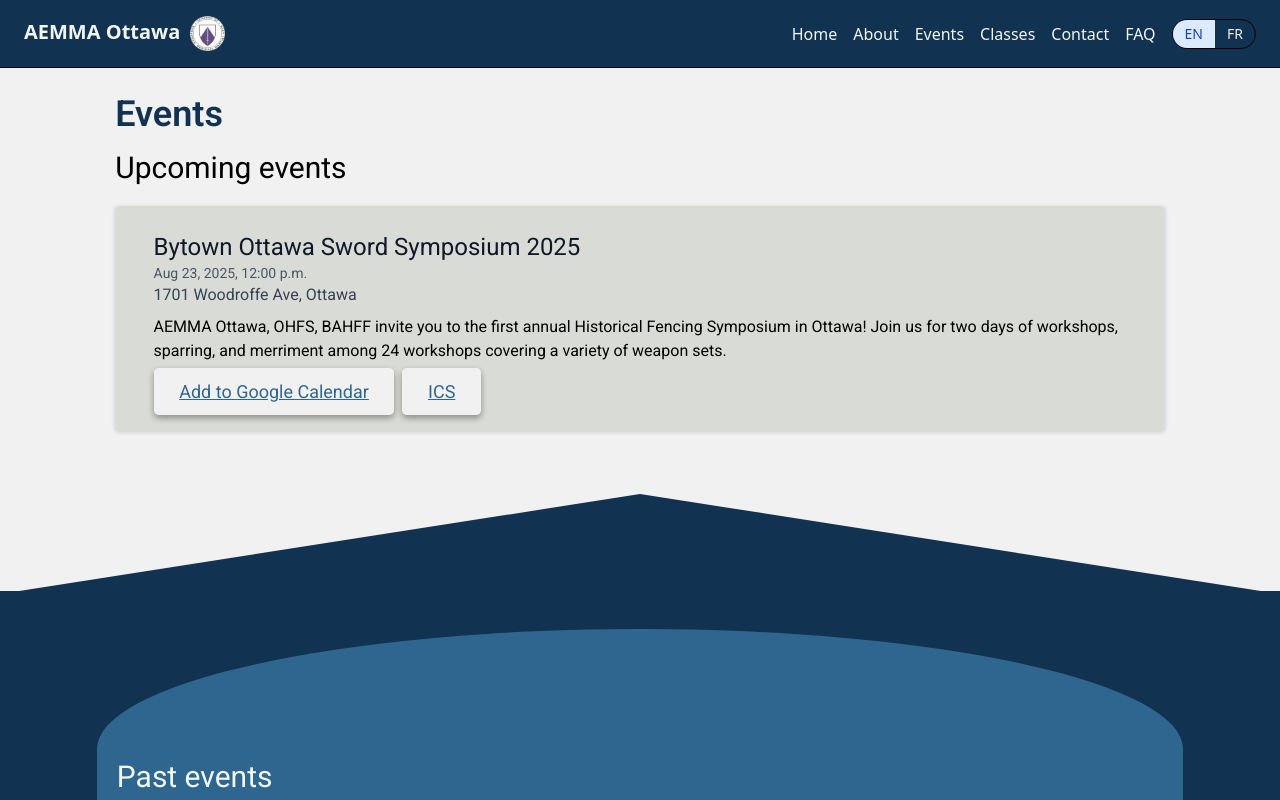
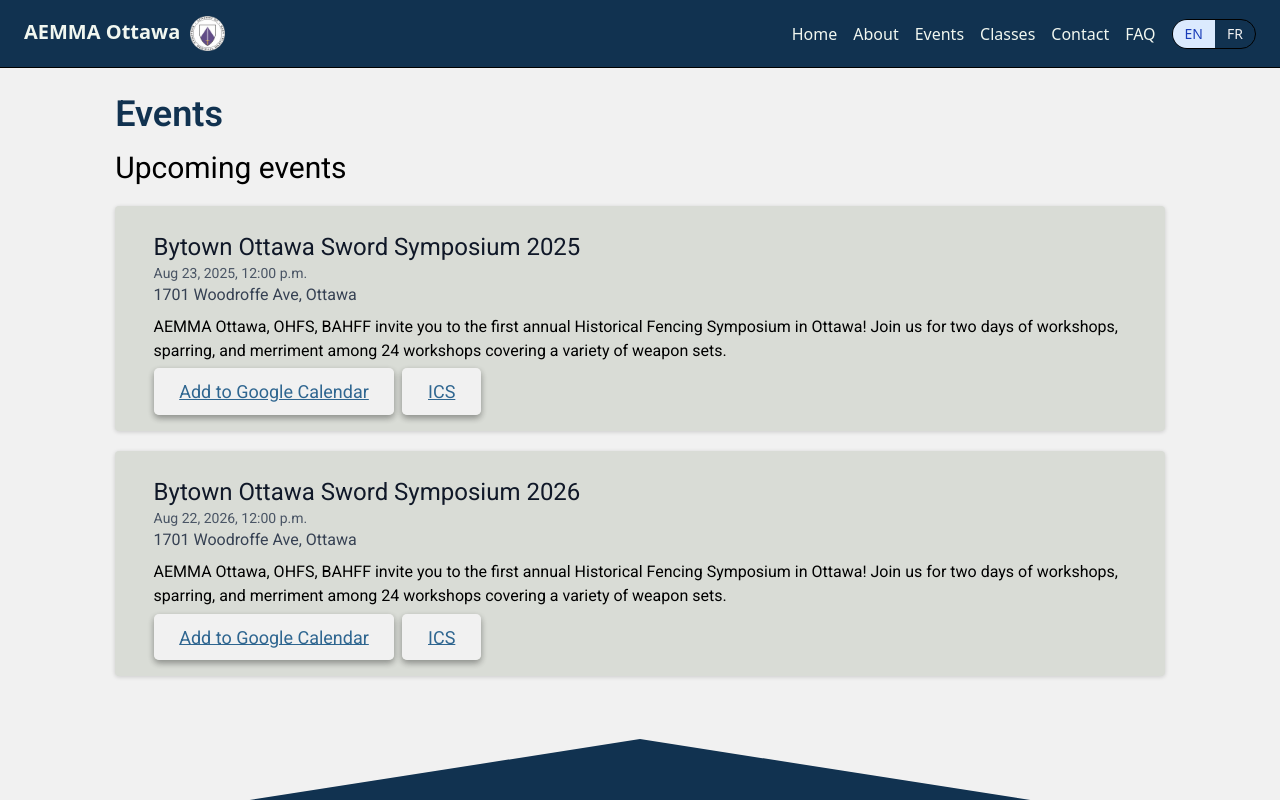
Before and after one commit to TheScholarlySquire/aemma-ottawa, a React (Vite) app: page /#/events in a window 1280 px wide. Shown: the top 800 px of the page. Built offline with nearby package versions, Linux system fonts and the light colour scheme; what i18next-icu would draw is missing.

Commit message:
added boss2026 to events list

```diff
--- a/src/locales/en/events.json
+++ b/src/locales/en/events.json
@@ -7,6 +7,13 @@
     "titlePast": "Past events",
     "googleCalendar": "Add to Google Calendar",
     "eventList": [
+                {
+            "id":           "bytown-symposium-2026-0",
+            "name":         "Bytown Ottawa Sword Symposium 2026",
+            "datetime":     "2026-08-22T12:00:00Z",
+            "location":     "1701 Woodroffe Ave, Ottawa",
+            "description":  "AEMMA Ottawa, OHFS, BAHFF invite you to the first annual Historical Fencing Symposium in Ottawa! Join us for two days of workshops, sparring, and merriment among 24 workshops covering a variety of weapon sets."
+        },
         {
             "id":           "bytown-symposium-2025-0",
             "name":         "Bytown Ottawa Sword Symposium 2025",
--- a/src/locales/fr/events.json
+++ b/src/locales/fr/events.json
@@ -8,9 +8,9 @@
     "googleCalendar": "Ajouter à Google Calendar",
     "eventList": [
         {
-            "id":           "bytown-symposium-2025-0",
-            "name":         "Bytown Ottawa Sword Symposium 2025",
-            "datetime":     "2025-08-23T12:00:00Z",
+            "id":           "bytown-symposium-2026-0",
+            "name":         "Bytown Ottawa Sword Symposium 2026",
+            "datetime":     "2026-08-22T12:00:00Z",
             "location":     "1701 Woodroffe Ave, Ottawa",
             "description":  "L'AAMME Ottawa, l'OHFS et la BAHFF vous invitent au premier Symposium annuel d'escrime historique à Ottawa ! Joignez-vous à nous pour deux jours d'ateliers, de combats et de divertissements parmi 24 ateliers portant sur une variété d'armes."
         },
--- a/src/pages/Faq.jsx
+++ b/src/pages/Faq.jsx
@@ -1,5 +1,5 @@
 import { useTranslation, Trans } from 'react-i18next'
-import FaqCards from '../components/faqCards'
+import FaqCards from '../components/FaqCards'
 
 import '../styles/faq.css'
 
```
